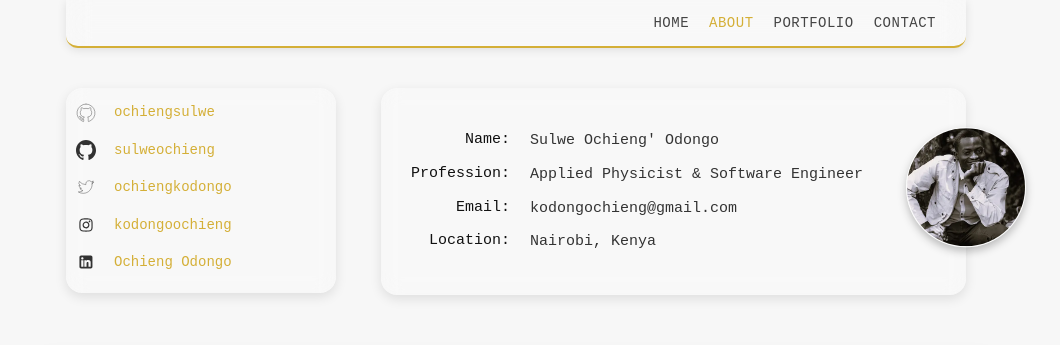
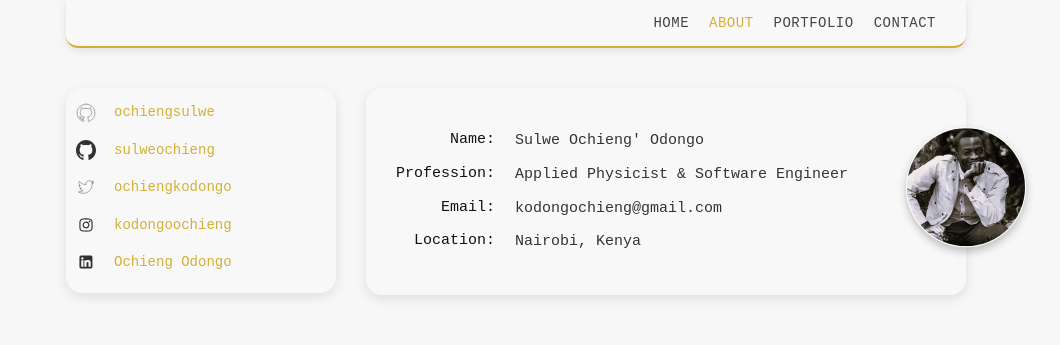
Before and after one commit to sulweochieng/portfolio, a website: page about.html in a window 1280 px wide. Shown: the top 345 px of the page, without its empty margins (124-1184 px from the left). Drawn offline with Linux system fonts and the light colour scheme.

Commit message:
refactor(About): updated the hero and body flow and spacing

```diff
--- a/assets/stylesheets/main.css
+++ b/assets/stylesheets/main.css
@@ -450,15 +450,16 @@ a:hover {
 */
 .about-intro {
   display: flex;
-  justify-content: space-between;
+  /* justify-content: space-between; */
   align-items: flex-start;
-  gap: 40px;
+  gap: 30px;
   margin-top: 40px;
 }
 
 /* 1. Socials Section (aside) */
 .socials {
-  width: 30%;
+  flex: 0 0 30%;
+  /*width: 30%; */
   background: rgba(255, 255, 255, 0.2);
   border-radius: 16px;
   padding: 5px 10px;
@@ -494,15 +495,16 @@ a:hover {
 
 /* 2. Hero Section (biodata + profile image) */
 .about-hero {
-  width: 65%;
-  position: relative;
+  flex: 1;
+  /* width: 65%; */
+  /* position: relative; */
   display: flex;
   justify-content: flex-start;
-  align-items: flex-start;
   align-items: center;
   background: rgba(255, 255, 255, 0.2);
   border-radius: 16px;
-  padding: 40px 80px 40px 30px;
+  padding: 40px 30px;
+  /*padding: 40px 80px 40px 30px;*/
   backdrop-filter: blur(10px);
   box-shadow: 0 4px 12px rgba(0,0,0,0.1);
 }
@@ -586,7 +588,7 @@ a:hover {
   justify-content: space-between;
   gap: 30px;
   margin-top: 60px;
-  padding: 40px;
+  padding: 30px;
   background: rgba(255, 255, 255, 0.1);
   border-radius: 16px;
   backdrop-filter: blur(10px);
```
Also changed, not shown: .stylelintrc.json (added), vercel.json (added), 2 other files.
